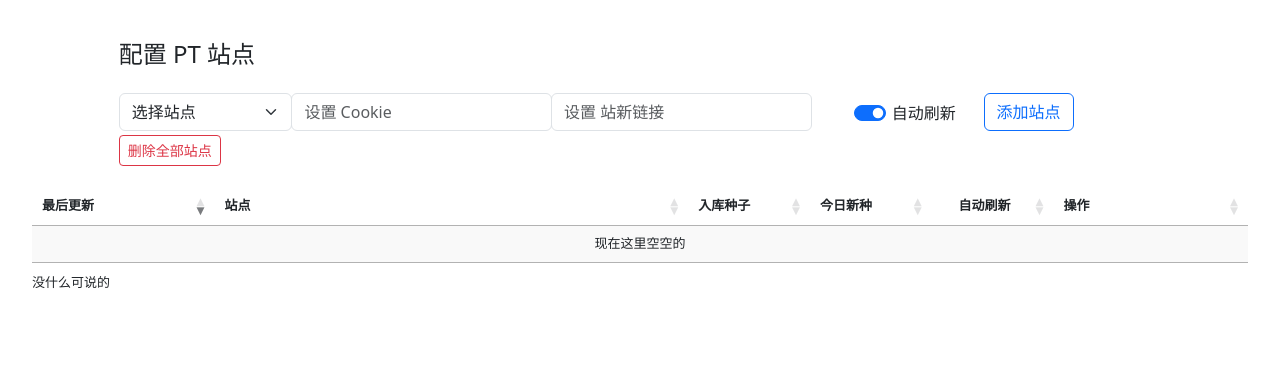
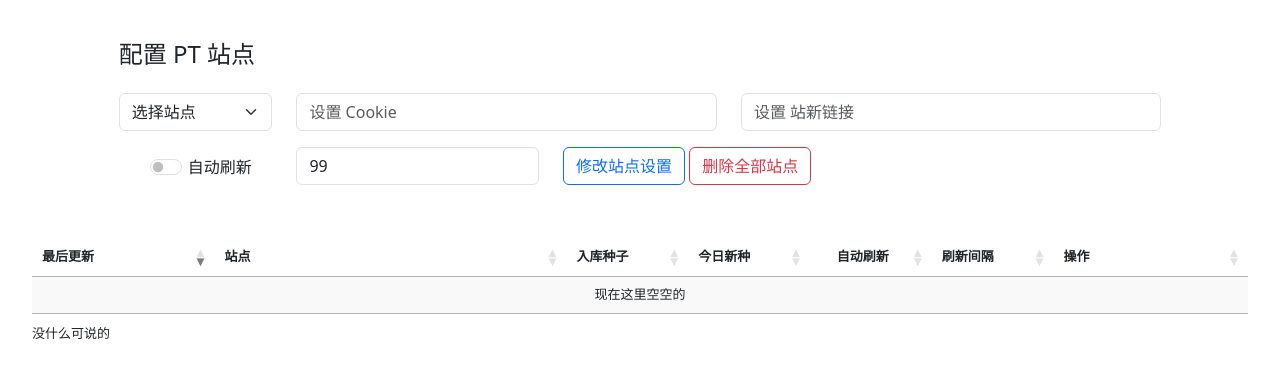
Before and after one commit to ccf-2012/torll, a Flask app: page /sites in a window 1280 px wide. Shown: the part 98-476 px from the top of the page. Run offline with Flask 3, Linux system fonts and the light colour scheme; data that the repository does not hold is empty; some libraries are stand-ins or nearby versions.

Commit message:
update_interval

```diff
--- a/app.py
+++ b/app.py
@@ -1598,7 +1598,7 @@ def getSiteTorrent(sitename, sitecookie, siteurl=None):
     if not siteurl:
         if 'newtorrent' in cursite:
             siteurl = cursite['baseurl'] + cursite['newtorrent']
-    if not siteurl.startswith('https:'):
+    if not siteurl.startswith('http'):
         siteurl = cursite['baseurl'] + siteurl
     siteUpdateBegin(sitename)
     # if not siteurl:
@@ -2108,6 +2108,7 @@ class PtSite(db.Model):
         db.DateTime, default=datetime.now, onupdate=datetime.now)
     site = db.Column(db.String(32))
     auto_update = db.Column(db.Boolean)
+    update_interval = db.Column(db.Integer, default=60)
     updateing = db.Column(db.Integer, default=0)
     icopath = db.Column(db.String(256))
     cookie = db.Column(db.String(1024))
@@ -2124,6 +2125,7 @@ class PtSite(db.Model):
             'last_update': self.last_update,
             'site': self.site,
             'auto_update': self.auto_update,
+            'update_interval': self.update_interval,
             'updateing': self.updateing,
             'icopath': self.icopath,
             'cookie': self.cookie,
@@ -2149,6 +2151,7 @@ class PtSiteForm(Form):
     cookie = StringField('Cookie')
     internlink = StringField('站新链接')
     autoUpdate = BooleanField('自动刷新')
+    updateInterval = IntegerField('刷新间隔 (分钟)')
     submit = SubmitField("添加")
 
 
@@ -2181,7 +2184,7 @@ def apiSaveSearch():
 @auth.login_required
 def apiCheckAutoUpdate():
     sitehost = request.args.get('site')
-    autoupdate = request.args.get('autoupdate') == 'true'
+    auto_update = request.args.get('auto_update') == 'true'
     if not sitehost:
         abort(jsonify(message="site not found"))
 
@@ -2193,7 +2196,7 @@ def apiCheckAutoUpdate():
     if not dbsite:
         return json.dumps({'success': False}), 201, {'ContentType': 'application/json'}
 
-    dbsite.auto_update = autoupdate
+    dbsite.auto_update = auto_update
     db.session.commit()
 
     return json.dumps({'success': True}), 200, {'ContentType': 'application/json'}
@@ -2232,6 +2235,11 @@ def apiSearchCookiedSites():
     db.session.commit()
     return json.dumps({'success': True}), 200, {'ContentType': 'application/json'}
 
+def strip_scheme_domain(url):
+    parsed = urlparse(url)
+    scheme_domain = f"{parsed.scheme}://{parsed.netloc}/"
+    return parsed.geturl().replace(scheme_domain, '', 1)
+
 
 @app.route('/api/sitesetting/',  methods=['GET', 'POST'])
 @auth.login_required
@@ -2250,18 +2258,24 @@ def apiGetSiteSetting():
             icosuccess = siteconfig.fetchSiteIcon(r['site'])
             if not icosuccess:
                 logger.warning(f"can NOT connect to the {r['site']}")
-
+            newurl = strip_scheme_domain(r['newtorlink'])
+            if not newurl:
+                site = siteconfig.getSiteConfig(r['site'])
+                newurl = site['newtorrent']
             dbsite = PtSite(
                 site=r['site'],
-                auto_update=r['autoupdate'],
+                auto_update=r['auto_update'],
                 icopath=siteconfig.getSiteIcoPath(r['site']),
                 cookie=r['cookie'],
-                siteNewLink=r['newtorlink'])
+                update_interval=r['update_interval'],
+                siteNewLink=newurl)
             db.session.add(dbsite)
         else:
             dbsite = PtSite.query.filter(PtSite.site == sitehost).first()
             dbsite.cookie = r['cookie']
             dbsite.siteNewLink = r['newtorlink']
+            dbsite.auto_update = r['auto_update']
+            dbsite.update_interval = r['update_interval']
         db.session.commit()
         return json.dumps({'success': True}), 200, {'ContentType': 'application/json'}
 
@@ -2277,13 +2291,23 @@ def apiGetSiteSetting():
         else:
             dbsite = PtSite.query.filter(PtSite.site == sitehost).first()
         if not dbsite:
-            return json.dumps({'site': '', 'cookie':'', 'newtorlink':''}), 202, {'ContentType': 'application/json'}
+            return json.dumps({
+                'site': '',
+                'cookie':'',
+                'auto_update':False,
+                'update_interval':99,
+                'newtorlink':''}), 202, {'ContentType': 'application/json'}
 
         if op == 'delete':
             db.session.delete(dbsite)
             db.session.commit()
 
-        return json.dumps({'site': dbsite.site, 'cookie': dbsite.cookie, 'newtorlink': dbsite.siteNewLink}), 200, {'ContentType': 'application/json'}
+        return json.dumps({
+            'site': dbsite.site,
+            'cookie': dbsite.cookie,
+            'auto_update': dbsite.auto_update,
+            'update_interval': dbsite.update_interval,
+            'newtorlink': dbsite.siteNewLink}), 200, {'ContentType': 'application/json'}
 
 
 @app.route('/api/sitelistdata')
@@ -2376,15 +2400,15 @@ def siteNewsJob():
     with app.app_context():
         sitelist = PtSite.query
         for dbsite in sitelist:
-            if dbsite.last_update:
-                logger.info(f"Start sitenew on: {dbsite.site}" )
-                resultCount = getSiteTorrent(
-                    dbsite.site, dbsite.cookie, siteurl=dbsite.siteNewLink)
-                dbsite.lastNewStatus = resultCount
-                if resultCount > 0:
-                    dbsite.newTorCount += resultCount
-                db.session.commit()
-                logger.info("%s : %s" % (dbsite.site, resultCount))
+            if dbsite.auto_update and (datetime.now()  > dbsite.last_update + timedelta(minutes=dbsite.update_interval)):
+                    logger.info(f"SiteNew start: {dbsite.site}" )
+                    resultCount = getSiteTorrent(
+                        dbsite.site, dbsite.cookie, siteurl=dbsite.siteNewLink)
+                    dbsite.lastNewStatus = resultCount
+                    if resultCount > 0:
+                        dbsite.newTorCount += resultCount
+                    db.session.commit()
+                    logger.info("%s : %s" % (dbsite.site, resultCount))
 
 
 def rssJob(id):
--- a/postcookie.py
+++ b/postcookie.py
@@ -5,7 +5,7 @@ import siteconfig
 
 TORLL_SERVER = 'http://127.0.0.1:5006'
 TORLL_USER = 'admin'
-TORLL_PASS = 'server_pass'
+TORLL_PASS = ''
 
 if __name__ == '__main__':
     logger.remove()
@@ -16,7 +16,7 @@ if __name__ == '__main__':
         cookiestr = siteconfig.loadSavedCookies(sitehost)
         data = {
             'site': sitehost['site'],
-            'autoupdate': False,
+            'auto_update': False,
             'update_interval': 30,
             'cookie': cookiestr,
             'newtorlink' : ''
--- a/templates/ptsites.html
+++ b/templates/ptsites.html
@@ -21,8 +21,8 @@
                 <h4>配置 PT 站点</h4>
             </span>
         </div>
-        <form class="row form-horizontal" method="post">
-            <div class="input-group mb-12">
+        <form  method="post">
+            <div class="row">
                 <div class="col-sm-2">
                     <label class="visually-hidden" for="site">选择站点</label>
                     <select class="form-select" id="site">
@@ -33,37 +33,43 @@
                     </select>
                 </div>
 
-                <div class="col-sm-3">
+                <div class="col-sm-5">
                     <input id="cookie" type="text" class="form-control col-sm-5" placeholder="设置 Cookie"
                     aria-label="设置 Cookie" aria-describedby="button-addon2">
                 </div>
+                <div class="col-sm-5">
+                    <input id="newtorlink" type="text" class="form-control col-sm-5" placeholder="设置 站新链接"
+                    aria-label="设置 站新链接" >
+                </div>
+            </div>
+            <div class="row my-3">
+                <div class="form-check form-switch col-sm-2">
+                    <input id="auto_update"  class="form-check-input" style="margin: 12px 3px;" type="checkbox" role="switch" checked>
+                    <label class="form-check-label " style="margin: 8px 3px;" for="auto_update">自动刷新</label>
+                </div>
                 <div class="col-sm-3">
-                    <input id="newtorlink" type="text" class="form-control col-sm-5" placeholder="设置 站新链接"
-                    aria-label="设置 站新链接" aria-describedby="button-addon2">
+                    <input id="update_interval" type="text" class="form-control col-sm-5" placeholder="设置 刷新间隔 (分钟)"
+                    aria-label="设置 刷新间隔 (分钟)" >
                 </div>
-                <div class="form-check form-switch col-sm-2">
-                    <input id="autoupdate"  class="form-check-input" style="margin: 12px 3px;" type="checkbox" role="switch" checked>
-                    <label class="form-check-label " style="margin: 8px 3px;" for="autoupdate">自动刷新</label>
-                </div>
-                <div class="col-sm-2">
+                <div class="col-sm">
                     <button id='savecookie' class="btn btn-outline-primary " type="button">
                         <span id="busy" role="status" aria-hidden="true"></span>
-                        添加站点
+                        修改站点设置
+                    </button>
+                    <button id='delallsites' class="btn btn-outline-danger" type="button">
+                        <span id="busy3" role="status" aria-hidden="true"></span>
+                        删除全部站点
                     </button>
                 </div>
-            </div>
-
-            <div class="input-group mb-1">
-                <div class="col-sm-12">
+                <div class="col-sm-3">
                     <!-- <button id='searchallsites' class="btn btn-outline-primary btn-sm" type="button">
                         <span id="busy2" role="status" aria-hidden="true"></span>
                         一键从本机Cookie导入全部站点
                     </button> -->
-                    <button id='delallsites' class="btn btn-outline-danger btn-sm" type="button">
-                        <span id="busy3" role="status" aria-hidden="true"></span>
-                        删除全部站点
-                    </button>
                 </div>
+            </div>
+
+            <div class="row my-3">
             </div>
         </form>
     </div>
@@ -80,6 +86,7 @@
                 <th>入库种子</th>
                 <th>今日新种</th>
                 <th>自动刷新</th>
+                <th>刷新间隔</th>
                 <th>操作</th>
             </tr>
         </thead>
@@ -142,7 +149,8 @@
             site: $('#site').val(),
             cookie: $('#cookie').val(),
             newtorlink: $('#newtorlink').val(),
-            autoupdate: $('#autoupdate').is(':checked')
+            auto_update: $('#auto_update').is(':checked'),
+            update_interval: $('#update_interval').val()
         };
         $.ajax({
             url: '/api/sitesetting',
@@ -178,6 +186,8 @@
                 t = JSON.parse(response)
                 $("#cookie").val(t.cookie)
                 $("#newtorlink").val(t.newtorlink)
+                $("#auto_update").prop('checked', t.auto_update)
+                $("#update_interval").val(t.update_interval)
                 $("#msg").hide()
             },
             complete: function (xhr, textStatus) {
@@ -196,7 +206,7 @@
         $.ajax({
             url: '/api/checkautoupdate',
             type: 'get',
-            data: { site: siteid, autoupdate: checked },
+            data: { site: siteid, auto_update: checked },
             contentType: "application/json",
         });
     }
@@ -224,6 +234,8 @@
                     $("#site").val(t.site);
                     $("#cookie").val(t.cookie);
                     $('#newtorlink').val(t.newtorlink);
+                    $("#auto_update").prop('checked', t.auto_update)
+                    $("#update_interval").val(t.update_interval)
                 }
             },
             complete: function (xhr, textStatus) {
@@ -306,10 +318,14 @@
                     // data: 'auto_update',
                     // "width": "10%",
                     // "render": function (data, type, row) {
-                    //     var switchUpdate = '<input id="autoupdate"  class="form-check-input" style="margin: 12px 3px;" type="checkbox" role="switch" checked>';
-                    //     // + '<label class="form-check-label " style="margin: 8px 3px;" for="autoupdate">自动刷新</label>';
+                    //     var switchUpdate = '<input id="auto_update"  class="form-check-input" style="margin: 12px 3px;" type="checkbox" role="switch" checked>';
+                    //     // + '<label class="form-check-label " style="margin: 8px 3px;" for="auto_update">自动刷新</label>';
                     //     return switchUpdate;
                     // },
+                },
+                {
+                    data: 'update_interval',
+                    "width": "10%"
                 },
                 {
                     data: 'id', searchable: false,
```
